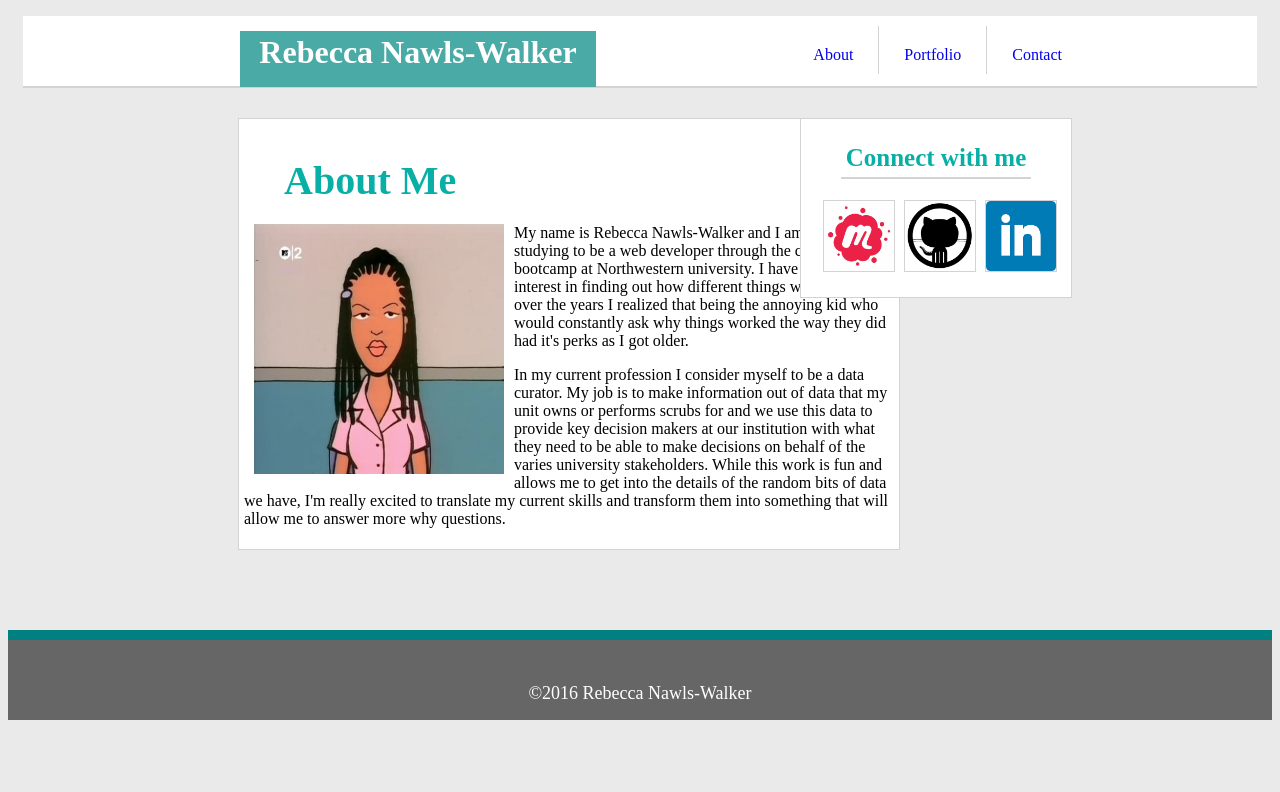
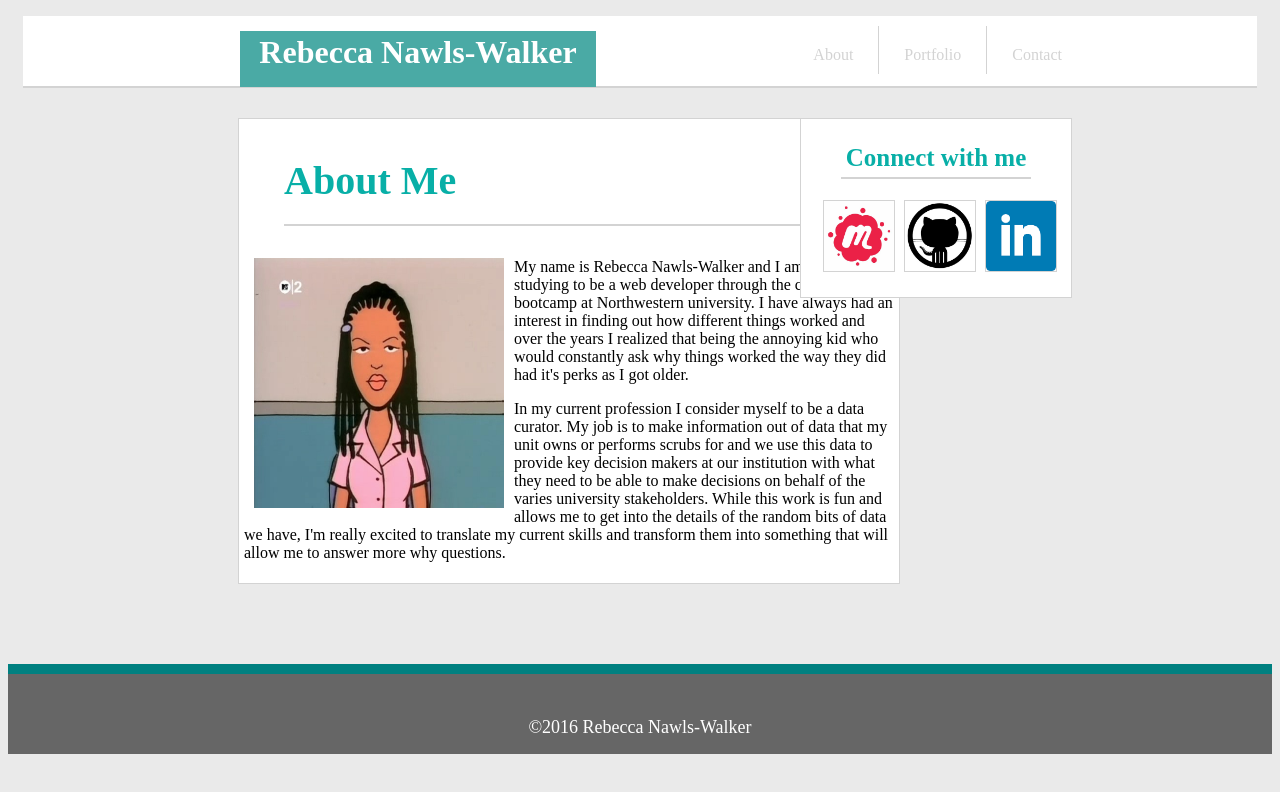
Before and after one commit to rnawlswalker/Basic-Portfolio, a plain HTML site: page index.html in a window 1280 px wide. Drawn offline with Linux system fonts and the light colour scheme.

Commit message:
I lied this is the final edit

```diff
--- a/assets/css/style.css
+++ b/assets/css/style.css
@@ -14,10 +14,6 @@ hr {
     border-color: lightgray;
     border-width: 1px;
 
-}
-
-a:link {
-    text-decoration: none;
 }
 
 
@@ -59,6 +55,27 @@ a:link {
 .navlist1 li:first-child {
 	border-right: none;
 
+}
+
+a:link {
+    text-decoration: none;
+}
+
+
+a:link{
+  color: lightgray;
+}
+a:visited{
+  color: gray;
+}
+a:hover{
+  color:orange;
+}
+a:focus{
+  color: lightgray;
+}
+a:active{
+  color: lightgray;
 }
 
 /*.navlist1 li:last-child {
--- a/index.html
+++ b/index.html
@@ -29,6 +29,8 @@
 			<div class="maincontent">
 
 			<h2>About Me</h2>
+
+			<hr>
 
 			<div class="selfie">
 				<img src="assets/images/Jodie_Landon.jpg" alt="wontwork">
```
